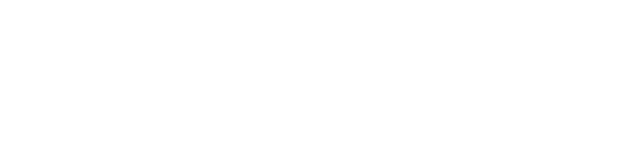
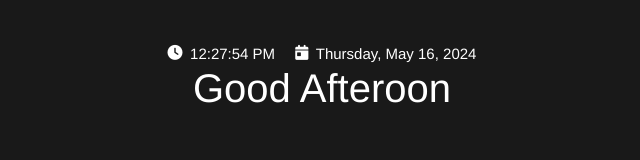
Before and after one commit to fatimajaz/dash-plain-dark-mode, a plain HTML site: page index.html in a window 1280 px wide. Shown: the whole page, without its empty margins (318-958 px from the left). Drawn offline with Linux system fonts and the light colour scheme.

Commit message:
Update index.html

```diff
--- a/index.html
+++ b/index.html
@@ -10,7 +10,7 @@
 
 <style>
   body {
-  background: clear;
+  background: #191919;
   height:140px;
 }
 
```
